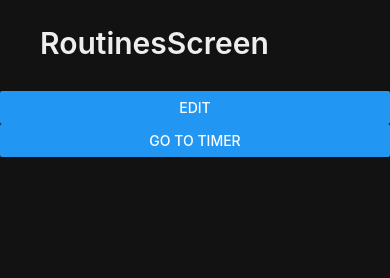
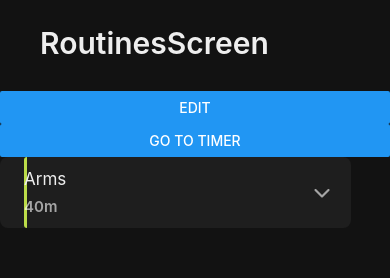
Before and after one commit to C-Advait/Circuits-iOS, a React Native app: screen / in a window 390 px wide. Shown: the top 278 px of the page. Built offline with nearby package versions, Linux system fonts and the light colour scheme.

Commit message:
Add initial RoutineCard
TODO: Convert 'duration' from int to
      formatted string
TODO: Create nicer looking buttons for starting,
      editing, and deleting. These should be their
      own components.

```diff
--- /dev/null
+++ b/app/components/RoutineCard.js
@@ -0,0 +1,103 @@
+import React, { useState } from "react";
+import { View, Text, Button, StyleSheet, TouchableOpacity } from "react-native";
+import { useTheme } from "../contexts/ThemeContext";
+import { Feather } from "@expo/vector-icons";
+import {
+  ROUTINE_PARAGRAPH_FONT_SIZE,
+  ROUTINE_TITLE_FONT_SIZE,
+} from "../config/appConstants";
+
+// TODO: Convert minutes to xxh yym
+
+const RoutineCard = ({
+  accentColour,
+  duration, // Minutes; convert in this component
+  title,
+}) => {
+  const [isExpanded, setIsExpanded] = useState(false);
+  const { theme } = useTheme();
+  const styles = getStyles(theme);
+
+  return (
+    <View style={styles.container}>
+      {accentColour ? (
+        <View style={[styles.accent, { backgroundColor: accentColour }]} />
+      ) : null}
+      <View style={styles.permanentInfoContainer}>
+        <View style={styles.headerTextContainer}>
+          <Text style={styles.header}>{title}</Text>
+          <Text style={styles.duration}>{duration}m</Text>
+        </View>
+        <TouchableOpacity
+          style={styles.chevron}
+          onPress={() => setIsExpanded(!isExpanded)}
+        >
+          <Feather
+            name={isExpanded ? "chevron-up" : "chevron-down"}
+            size={26}
+            color={theme.text60}
+          />
+        </TouchableOpacity>
+      </View>
+
+      {isExpanded ? (
+        <>
+          <Text style={styles.body}>Body</Text>
+          <View style={styles.buttonContainer}>
+            <Button title="start" onPress={() => console.log("start")} />
+            <Button title="edit" onPress={() => console.log("edit")} />
+            <Button title="delete" onPress={() => console.log("delete")} />
+          </View>
+        </>
+      ) : null}
+    </View>
+  );
+};
+
+const getStyles = (theme) =>
+  StyleSheet.create({
+    accent: {
+      borderBottomLeftRadius: 8,
+      borderTopLeftRadius: 8,
+      height: "100%",
+      position: "absolute",
+      width: 3,
+    },
+    body: {
+      color: theme.text60,
+      fontSize: ROUTINE_PARAGRAPH_FONT_SIZE,
+      marginBottom: 16,
+      marginTop: 8,
+    },
+    buttonContainer: {
+      flexDirection: "row",
+      justifyContent: "space-between",
+    },
+    chevron: {
+      alignSelf: "center",
+    },
+    container: {
+      backgroundColor: theme.tileBackground,
+      borderRadius: 8,
+      paddingLeft: 24,
+      paddingRight: 16,
+      width: "90%",
+    },
+    duration: {
+      color: theme.text60,
+      fontSize: ROUTINE_PARAGRAPH_FONT_SIZE,
+      fontWeight: 600,
+    },
+    header: {
+      color: theme.primary,
+      fontSize: ROUTINE_TITLE_FONT_SIZE,
+      marginBottom: 8,
+    },
+    permanentInfoContainer: {
+      flexDirection: "row",
+      justifyContent: "space-between",
+      marginVertical: 12,
+    },
+  });
+
+export default RoutineCard;
--- a/app/config/appConstants.js
+++ b/app/config/appConstants.js
@@ -1,3 +1,5 @@
 export const TAB_BAR_HEIGHT = 80;
 
 export const PARAGRAPH_FONT_SIZE = 17;
+export const ROUTINE_TITLE_FONT_SIZE = 17;
+export const ROUTINE_PARAGRAPH_FONT_SIZE = 15;
--- a/app/screens/RoutinesScreen.js
+++ b/app/screens/RoutinesScreen.js
@@ -1,24 +1,39 @@
-import React from 'react';
-import { View, StyleSheet, Text, Button } from 'react-native';
-import Screen from '../components/Screen';
-import { useNavigation } from '@react-navigation/core';
+import React from "react";
+import { View, StyleSheet, Text, Button } from "react-native";
+import Screen from "../components/Screen";
+import { useNavigation } from "@react-navigation/core";
 
-import Header from '../components/Header';
-import routes from '../navigation/routes';
+import Header from "../components/Header";
+import routes from "../navigation/routes";
+import RoutineCard from "../components/RoutineCard";
+import { useTheme } from "../contexts/ThemeContext";
 
 function RoutinesScreen(props) {
   const navigation = useNavigation();
+  const { theme } = useTheme();
+
   return (
     <Screen>
       <Header>RoutinesScreen</Header>
-      <Button title={"Edit"} onPress={() => navigation.navigate(routes.ROUTINE_EDIT_SCREEN)}/>
-      <Button title={"Go to timer"} onPress={() => navigation.navigate(routes.TIMER_SCREEN)}/>
+      <Button
+        title={"Edit"}
+        onPress={() => navigation.navigate(routes.ROUTINE_EDIT_SCREEN)}
+      />
+      <Button
+        title={"Go to timer"}
+        onPress={() => navigation.navigate(routes.TIMER_SCREEN)}
+      />
+      <RoutineCard
+        accentColour={theme.accentGreen}
+        title="Arms"
+        duration={40}
+      />
     </Screen>
   );
 }
 
 const styles = StyleSheet.create({
-  container: {}
+  container: {},
 });
 
 export default RoutinesScreen;
```
